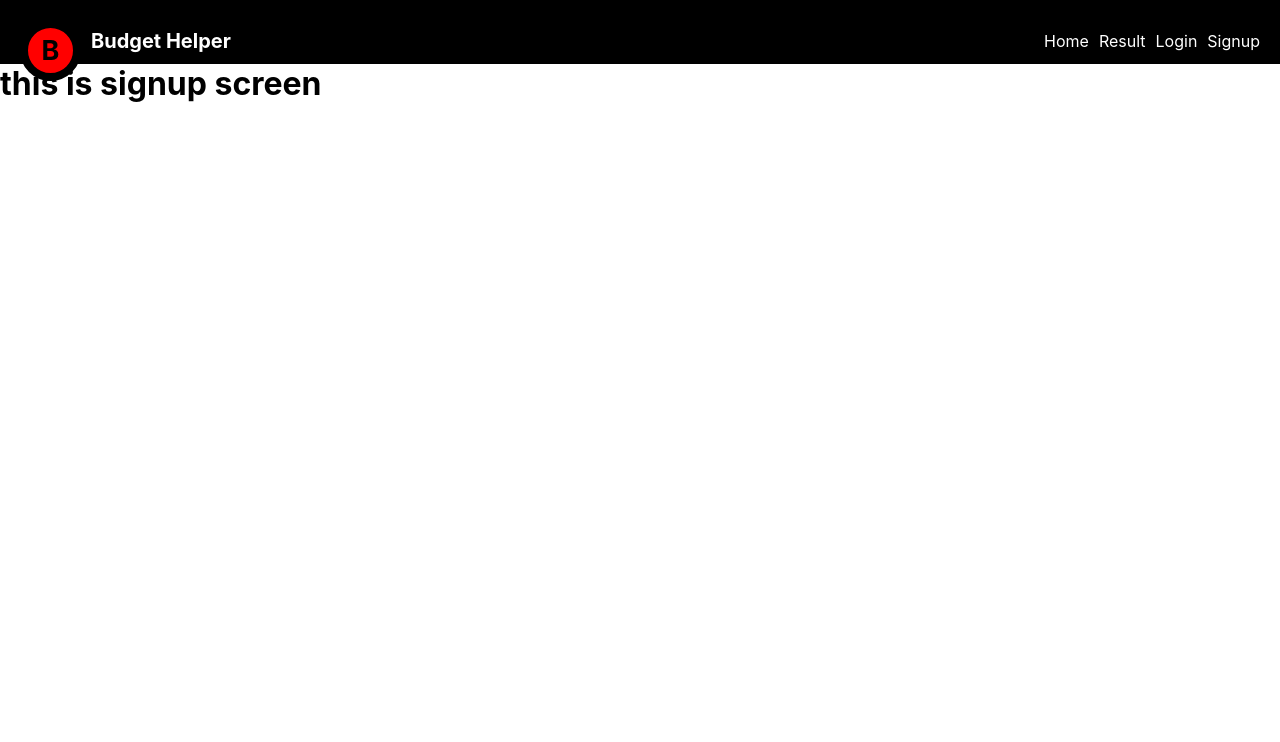
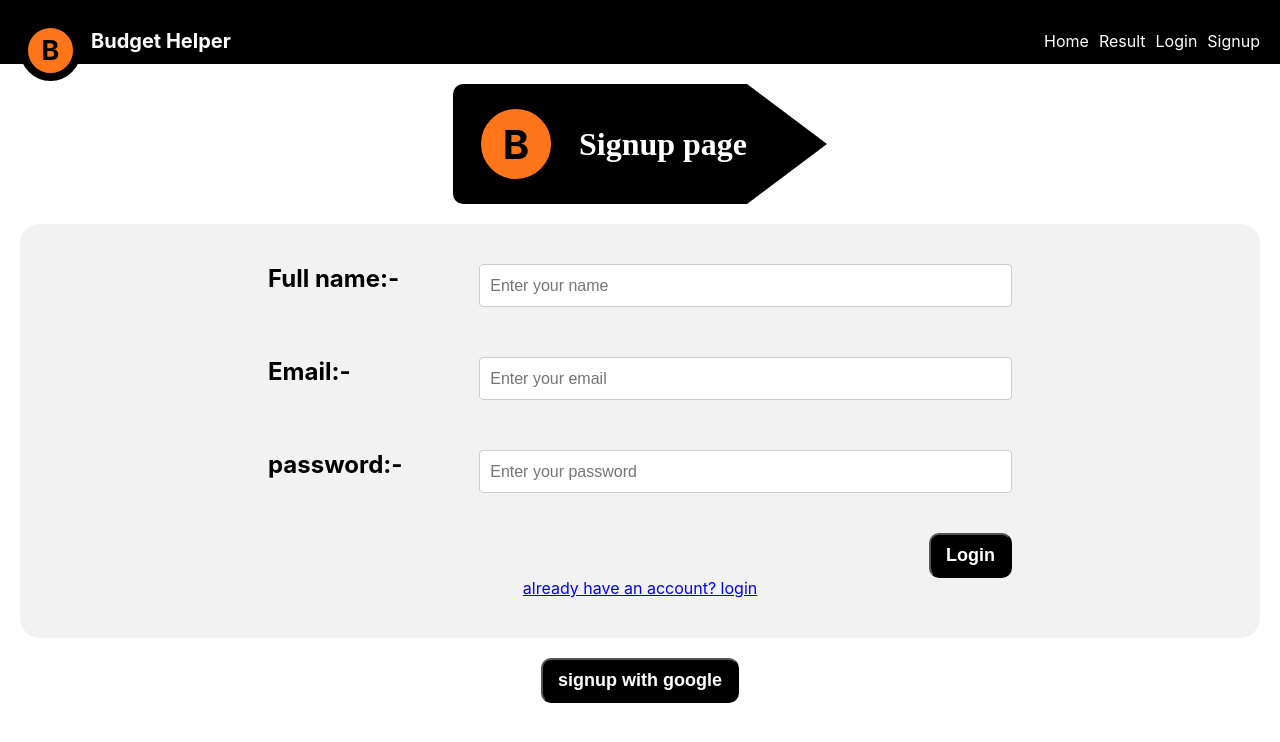
Before and after one commit to akhiil/Zeta_hackathon, a React (Create React App) app: page /signup in a window 1280 px wide. Shown: the top 742 px of the page. Built offline with nearby package versions, Linux system fonts and the light colour scheme.

Commit message:
authentication left

```diff
--- a/src/components/logo.js
+++ b/src/components/logo.js
@@ -5,7 +5,7 @@ const App = (props) => {
     const styles = {
         logoStyle: {
             display: 'flex',
-            backgroundColor: 'red',
+            backgroundColor: '#ff751a',
             border: '8px solid black',
             borderRadius: 200,
             height: props.height,
--- a/src/components/scrollList.js
+++ b/src/components/scrollList.js
@@ -10,7 +10,7 @@ const App = (props) => {
                     <div style={{ display: 'flex', justifyContent: 'center' }}>
                         <p onClick={() => {
                             props.valueSet(item.value);
-                        }} style={{ backgroundColor: item.value === props.selected ? '#666666' : null }} className="eachItemScrollLIst">{item.label}</p>
+                        }} style={{ backgroundColor: item.value === props.selected ? '#666666' : null, fontSize: 14.5 }} className="eachItemScrollLIst">{item.label}</p>
                     </div>
                 )
             })}
--- a/src/css/header.css
+++ b/src/css/header.css
@@ -24,9 +24,10 @@
 
 .scrollListContainer{
     width: 60px;
-    height: 120px;
+    height: 125px;
     background-color: black;
-    border: 3px solid rgb(190, 190, 190);
+    border: solid rgb(190, 190, 190);
+    border-width: 0 5px 0 5px;
     border-radius: 5px;
     overflow-y: scroll;
 }
@@ -44,6 +45,7 @@
     cursor: pointer;
     font-weight: 700;
     color: #f2f2f2;
+
 }
 .eachItemScrollLIst:hover {
 padding-left: 10px;
--- a/src/css/homescreen.css
+++ b/src/css/homescreen.css
@@ -24,7 +24,8 @@
 }
 .inputStyle{
     display: flex;
-    width: 98%;
+    width: 70%;
+    height: 25px;
     padding: 8px 0 8px 10px;
     font-size: 16px;
     border: 1px solid #ccc;
--- a/src/screens/homeScreen.js
+++ b/src/screens/homeScreen.js
@@ -36,7 +36,7 @@ const App = (props) => {
             <AfterHeader name="Welcome to budget controller" />
             <div className="homeContainer">
                 <form className="formContainer" onSubmit={onSubmitHandler}>
-                    <label>
+                    <label style={{ display: 'flex', flexDirection: 'row', marginBottom: 50, justifyContent: 'space-between' }}>
                         <h2 style={{ marginBottom: 10 }}>
                             Enter you Age:-</h2>
                         <input
@@ -51,9 +51,9 @@ const App = (props) => {
                         /> */}
 
                     </label>
-                    <label>
+                    <label style={{ display: 'flex', flexDirection: 'row', marginBottom: 50, justifyContent: 'space-between' }}>
                         <h2 style={{ marginBottom: 10 }}>
-                            Enter your monthly expense:-</h2>
+                            Monthly expense:-</h2>
                         <input
                             placeholder="In rupees eg:- 1000"
                             className="inputStyle" type="text" value={expense} onChange={(e) => setExpense(e.target.value)} />
--- a/src/screens/loginScreen.js
+++ b/src/screens/loginScreen.js
@@ -1,11 +1,73 @@
-import React from 'react';
+import React, { useState, useEffect } from 'react';
+import AfterHeader from '../components/screenHeader'
 
-const App = () => {
+import '../css/homescreen.css'
+
+
+const App = (props) => {
+    const [expense, setExpense] = useState('');
+    const [ageValue, setAgeValue] = useState('');
+    const [interestValue, setInterestValue] = useState('');
+
+
+
+    const onSubmitHandler = (e) => {
+        e.preventDefault();
+
+        console.log("button pressed");
+    }
+
     return (
         <div>
-            <h1>
-                this is Login screen
-            </h1>
+
+            <AfterHeader name="Login page" />
+            <div className="homeContainer">
+                <form className="formContainer" onSubmit={onSubmitHandler}>
+                    <label style={{ display: 'flex', flexDirection: 'row', marginBottom: 50, justifyContent: 'space-between' }}>
+                        <h2 style={{ marginBottom: 10, marginRight: 20 }}>
+                            Email:-</h2>
+                        <input
+                            style={{ width: '70%' }}
+                            placeholder="Enter your email"
+                            className="inputStyle"
+                            type="text" value={ageValue} onChange={(e) => setAgeValue(e.target.value)} />
+
+                        {/* <Select
+                            value={null}
+                            onChange={(value) => console.log(value)}
+                            options={options}
+                        /> */}
+
+                    </label>
+                    <label style={{ display: 'flex', flexDirection: 'row', justifyContent: 'space-between' }}>
+                        <h2 style={{ marginBottom: 10, marginRight: 20 }}>
+                            password:-</h2>
+                        <input
+                            style={{ width: '70%' }}
+                            placeholder="Enter your password"
+                            className="inputStyle" type="text" value={expense} onChange={(e) => setExpense(e.target.value)} />
+
+                    </label>
+
+
+
+                    <div style={{ display: 'flex', justifyContent: 'flex-end', marginTop: 20 }}>
+                        <button
+                            className="buttonStyle">Login</button>
+                    </div>
+
+                    {/* <input className="buttonStyle" type="submit" value="Submit" /> */}
+                    <div onClick={() => props.history.push('/signup')} style={{ textAlign: 'center' }}>
+                        <p style={{ color: 'blue', textDecoration: 'underline', cursor: 'pointer' }}>don't have an account? signup</p>
+                    </div>
+
+                </form>
+
+            </div>
+            <div style={{ display: 'flex', justifyContent: 'center' }}>
+                <button
+                    className="buttonStyle">Google login</button>
+            </div>
         </div>
     )
 }
--- a/src/screens/signupScreen.js
+++ b/src/screens/signupScreen.js
@@ -1,11 +1,80 @@
-import React from 'react';
+import React, { useState, useEffect } from 'react';
+import AfterHeader from '../components/screenHeader'
 
-const App = () => {
+import '../css/homescreen.css'
+
+
+const App = (props) => {
+    const [expense, setExpense] = useState('');
+    const [ageValue, setAgeValue] = useState('');
+    const [interestValue, setInterestValue] = useState('');
+
+
+
+    const onSubmitHandler = (e) => {
+        e.preventDefault();
+
+        console.log("button pressed");
+    }
+
     return (
         <div>
-            <h1>
-                this is signup screen
-            </h1>
+
+            <AfterHeader name="Signup page" />
+            <div className="homeContainer">
+                <form className="formContainer" onSubmit={onSubmitHandler}>
+
+                    <label style={{ display: 'flex', flexDirection: 'row', marginBottom: 50, justifyContent: 'space-between' }}>
+                        <h2 style={{ marginBottom: 10, marginRight: 20 }}>
+                            Full name:-</h2>
+                        <input
+                            style={{ width: '70%' }}
+                            placeholder="Enter your name"
+                            className="inputStyle"
+                            type="text" value={ageValue} onChange={(e) => setAgeValue(e.target.value)} />
+
+                    </label>
+
+                    <label style={{ display: 'flex', flexDirection: 'row', marginBottom: 50, justifyContent: 'space-between' }}>
+                        <h2 style={{ marginBottom: 10, marginRight: 20 }}>
+                            Email:-</h2>
+                        <input
+                            style={{ width: '70%' }}
+                            placeholder="Enter your email"
+                            className="inputStyle"
+                            type="text" value={ageValue} onChange={(e) => setAgeValue(e.target.value)} />
+
+                    </label>
+                    <label style={{ display: 'flex', flexDirection: 'row', justifyContent: 'space-between' }}>
+                        <h2 style={{ marginBottom: 10, marginRight: 20 }}>
+                            password:-</h2>
+                        <input
+                            style={{ width: '70%' }}
+                            placeholder="Enter your password"
+                            className="inputStyle" type="text" value={expense} onChange={(e) => setExpense(e.target.value)} />
+
+                    </label>
+
+
+
+                    <div style={{ display: 'flex', justifyContent: 'flex-end', marginTop: 20 }}>
+                        <button
+                            className="buttonStyle">Login</button>
+                    </div>
+
+                    {/* <input className="buttonStyle" type="submit" value="Submit" /> */}
+                    <div onClick={() => props.history.push('/login')} style={{ textAlign: 'center' }}>
+                        <p style={{ color: 'blue', textDecoration: 'underline', cursor: 'pointer' }}>
+                            already have an account? login</p>
+                    </div>
+
+                </form>
+
+            </div>
+            <div style={{ display: 'flex', justifyContent: 'center' }}>
+                <button
+                    className="buttonStyle">signup with google</button>
+            </div>
         </div>
     )
 }
```
